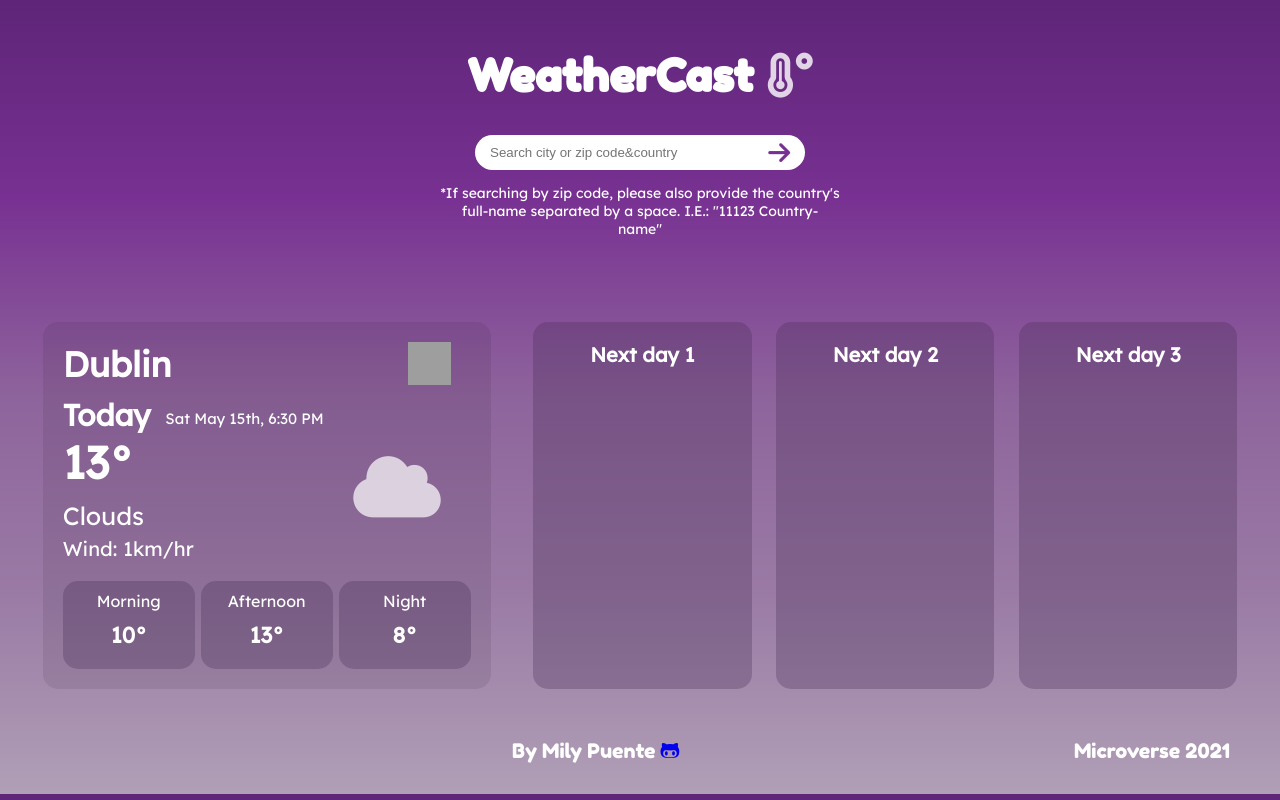
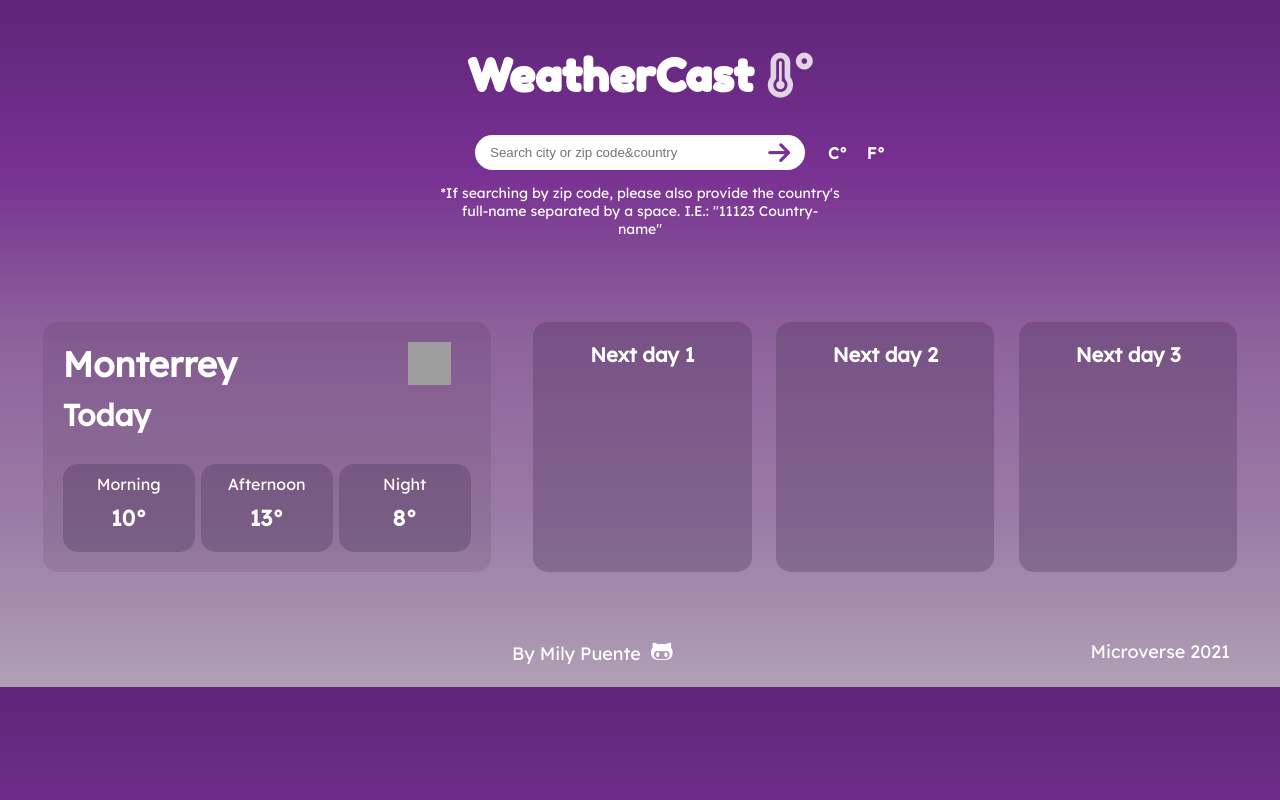
Before and after one commit to Milypm/weather-app-JS, a website built with webpack: page dist/index.html in a window 1280 px wide. Built offline with nearby package versions, Linux system fonts and the light colour scheme; no server answers; grey boxes are pictures that could not be loaded.

Commit message:
Fix method for displaying icon on nextdays, Add celsius/fahrenheit 'buttons', styling

```diff
--- a/src/css/style.css
+++ b/src/css/style.css
@@ -42,6 +42,34 @@ body {
   display: flex;
   flex-direction: column;
   align-items: center;
+  position: relative;
+}
+
+.change-unit-div {
+  width: 70px;
+  display: flex;
+  justify-content: space-between;
+  align-items: center;
+  position: absolute;
+  top: -17px;
+  right: 390px;
+  padding: 0;
+  margin: 0;
+}
+
+#celsius-id,
+#fahrenheit-id {
+  border-radius: 50%;
+  padding: 4px 5px 4px 8px;
+  color: #fff;
+  font-weight: 600;
+}
+
+#celsius-id:hover,
+#fahrenheit-id:hover {
+  cursor: pointer;
+  color: #5e2578;
+  background: rgba(255, 255, 255, 0.8);
 }
 
 .search-form {
@@ -194,8 +222,7 @@ body {
 }
 
 .next-date {
-  margin: 0;
-  margin-top: 20px;
+  margin: 20px 0 25px 0;
   font-size: 20px;
 }
 
@@ -205,8 +232,9 @@ body {
 }
 
 .next-atmosphere {
-  margin: 0;
+  margin: 15px 0 10px 0;
   font-size: 23px;
+  text-transform: capitalize;
 }
 
 .next-wind {
@@ -214,9 +242,15 @@ body {
   font-size: 18px;
 }
 
+.day-div i {
+  margin-top: 50px;
+  font-size: 60px;
+  opacity: 0.7;
+}
+
 .footer-sub {
-  height: 75px;
-  margin-top: 30px;
+  height: 65px;
+  margin-top: 50px;
   display: flex;
   flex-direction: column;
   justify-content: flex-start;
@@ -227,8 +261,13 @@ body {
   display: flex;
   justify-content: space-between;
   width: 60%;
-  font-size: 20px;
-  font-family: 'Fredoka One', Verdana, Geneva, Tahoma, sans-serif;
+  font-size: 18px;
+}
+
+.fa-github-alt {
+  color: #fff;
+  margin-left: 5px;
+  font-size: 23px;
 }
 
 .footer-year {
--- a/src/js/api.js
+++ b/src/js/api.js
@@ -24,6 +24,9 @@ const fetchWeather = (() => {
     nextOneAtmosphere: '',
     nextTwoAtmosphere: '',
     nextThreeAtmosphere: '',
+    nextOneMain: '',
+    nextTwoMain: '',
+    nextThreeMain: '',
     nextOneWind: '',
     nextTwoWind: '',
     nextThreeWind: ''
@@ -42,7 +45,7 @@ const fetchWeather = (() => {
       getData(responseOneCall);
       return data;
     } catch (error) {
-        alert('Error: Oops, something went wrong :(');
+        alert('Error: Oops, we could not find that city name :(');
     }
   };
 
@@ -102,20 +105,24 @@ const fetchWeather = (() => {
     const nextTemp1 = new Date(jsonData.daily[1].dt * 1000);
     data.nextOneTime = format(nextTemp1, 'E MMM do');
     data.nextOneTemp = Math.floor(parseInt(jsonData.daily[1].temp.morn)).toString();
+    data.nextOneAtmosphere = jsonData.daily[1].weather[0].description;
+    data.nextOneMain = jsonData.daily[1].weather[0].main;
+    data.nextOneIcon = jsonData.daily[1].weather[0].icon;
+    data.nextOneWind = Math.floor((parseInt(jsonData.daily[1].wind_speed) / 1000) * 3600);
     const nextTemp2 = new Date(jsonData.daily[2].dt * 1000);
     data.nextTwoTime = format(nextTemp2, 'E MMM do');
     data.nextTwoTemp = Math.floor(parseInt(jsonData.daily[2].temp.morn)).toString();
+    data.nextTwoAtmosphere = jsonData.daily[2].weather[0].description;
+    data.nextTwoMain = jsonData.daily[2].weather[0].main;
+    data.nextTwoIcon = jsonData.daily[2].weather[0].icon;
+    data.nextTwoWind = Math.floor((parseInt(jsonData.daily[2].wind_speed) / 1000) * 3600);
     const nextTemp3 = new Date(jsonData.daily[3].dt * 1000);
     data.nextThreeTime = format(nextTemp3, 'E MMM do');
     data.nextThreeTemp = Math.floor(parseInt(jsonData.daily[3].temp.morn)).toString();
-    data.nextOneAtmosphere = jsonData.daily[1].weather[0].description;
-    data.nextOneWind = Math.floor((parseInt(jsonData.daily[1].wind_speed) / 1000) * 3600);
-    data.nextTwoAtmosphere = jsonData.daily[2].weather[0].description;
-    data.nextTwoWind = Math.floor((parseInt(jsonData.daily[2].wind_speed) / 1000) * 3600);
     data.nextThreeAtmosphere = jsonData.daily[3].weather[0].description;
+    data.nextThreeMain = jsonData.daily[3].weather[0].main;
+    data.nextThreeIcon = jsonData.daily[3].weather[0].icon;
     data.nextThreeWind = Math.floor((parseInt(jsonData.daily[3].wind_speed) / 1000) * 3600);
-
-
   };
 
   return { findByCity, findByZip };
--- a/src/js/main.js
+++ b/src/js/main.js
@@ -75,19 +75,25 @@ const setMain = (() => {
     }
   };
 
+  const changeUnitContainer = document.createElement('div');
+  changeUnitContainer.classList.add('change-unit-div');
+  const celsius = document.createElement('h4');
+  celsius.setAttribute('id', 'celsius-id');
+  celsius.textContent = 'C°';
+  const fahrenheit = document.createElement('h4');
+  fahrenheit.setAttribute('id', 'fahrenheit-id');
+  fahrenheit.textContent = 'F°';
+
   const todayContainer = document.createElement('div');
   todayContainer.classList.add('today-div');
-
   const cityName = document.createElement('h3');
   cityName.setAttribute('id', 'city-name-id');
-  cityName.textContent = 'Dublin';
+  cityName.textContent = 'Monterrey';
   const flag = document.createElement('img');
   flag.setAttribute('id', 'flag-id');
-  flag.src = 'https://www.countryflags.io/IE/flat/64.png';
+  flag.src = 'https://www.countryflags.io/MX/flat/64.png';
   const todayIcon = document.createElement('i');
   todayIcon.setAttribute('id', 'today-icon');
-  todayIcon.classList.add('fas');
-  todayIcon.classList.add('fa-cloud');
   const todayTimeContainer = document.createElement('div');
   todayTimeContainer.classList.add('today-time-div');
   const todayText = document.createElement('h5');
@@ -95,26 +101,32 @@ const setMain = (() => {
   const todayHour = document.createElement('p');
   todayHour.classList.add('today-hour');
   todayHour.setAttribute('id', 'today-hour-id');
-  todayHour.textContent = 'Sat May 15th, 6:30 PM';
   const todayTemp = document.createElement('h2');
   todayTemp.classList.add('today-temp');
   todayTemp.setAttribute('id', 'today-temp-id');
-  todayTemp.textContent = '13°';
   const atmosphereWind = document.createElement('div');
   atmosphereWind.classList.add('atmosphere-wind-div');
   const todayAtmosphere = document.createElement('p');
   todayAtmosphere.classList.add('today-atmosphere');
   todayAtmosphere.setAttribute('id', 'today-atmosphere-id');
-  todayAtmosphere.textContent = 'Clouds';
   const todayWind = document.createElement('p');
   todayWind.classList.add('today-wind');
   todayWind.setAttribute('id', 'today-wind-id');
-  todayWind.textContent = 'Wind: 1km/hr';
-
   const todayNextDays = document.createElement('div');
   todayNextDays.classList.add('today-next-days-div');
 
+  const defaultCity = () => {
+    const monterrey = 'monterrey';
+    fetchWeather.findByCity(monterrey).then((fetchData) => {
+      todayCurrentUI(fetchData, monterrey);
+      setNextDays.nextDaysUI(fetchData);
+      setTodayDetails.todayDetailsUI(fetchData);
+    });
+  };
+
   const appendMain = () => {
+    changeUnitContainer.appendChild(celsius);
+    changeUnitContainer.appendChild(fahrenheit);
     search.appendChild(searchInput);
     search.appendChild(searchIcon);
     search.appendChild(textBelowInput);
@@ -131,13 +143,16 @@ const setMain = (() => {
     todayContainer.appendChild(setTodayDetails.appendTodayDetails());
     todayNextDays.appendChild(todayContainer);
     todayNextDays.appendChild(setNextDays.appendNextDays());
+    mainContainer.appendChild(changeUnitContainer);
     mainContainer.appendChild(search);
     mainContainer.appendChild(todayNextDays);
 
     return mainContainer;
   }
 
-  return { appendMain };
+  document.addEventListener('DOMContentLoaded', defaultCity());
+
+  return { appendMain, setIcon };
 })();
 
 export default setMain;
--- a/src/js/nextDays.js
+++ b/src/js/nextDays.js
@@ -79,6 +79,12 @@ const setNextDays = (() => {
     nextOneWind.textContent = `Wind: ${fetchData.nextOneWind}km/hr`;
     nextTwoWind.textContent = `Wind: ${fetchData.nextTwoWind}km/hr`;
     nextThreeWind.textContent = `Wind: ${fetchData.nextThreeWind}km/hr`;
+    const getIconOne = setMain.setIcon(fetchData.nextOneMain, fetchData.nextOneAtmosphere, fetchData.nextOneIcon);
+    const getIconTwo = setMain.setIcon(fetchData.nextTwoMain, fetchData.nextTwoAtmosphere, fetchData.nextTwoIcon);
+    const getIconThree = setMain.setIcon(fetchData.nextThreeMain, fetchData.nextThreeAtmosphere, fetchData.nextThreeIcon);
+    nextOneIcon.className = getIconOne;
+    nextTwoIcon.className = getIconTwo;
+    nextThreeIcon.className = getIconThree;
   };
   return { appendNextDays, nextDaysUI };
 })();
```
Also changed, not shown: dist/main.js.
